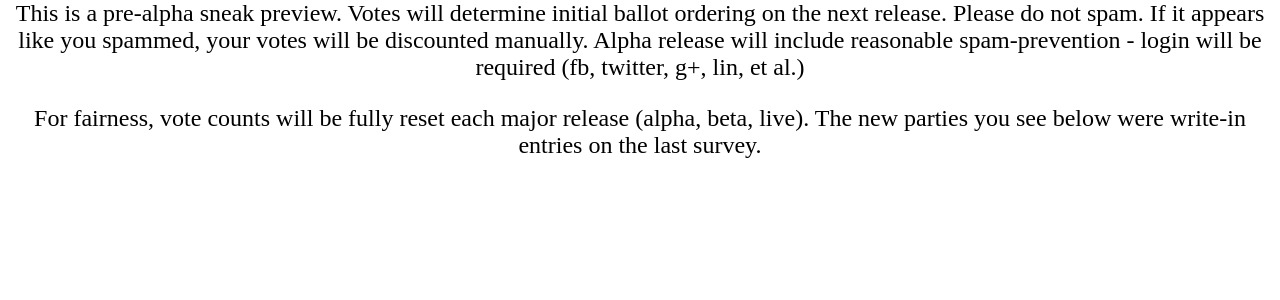
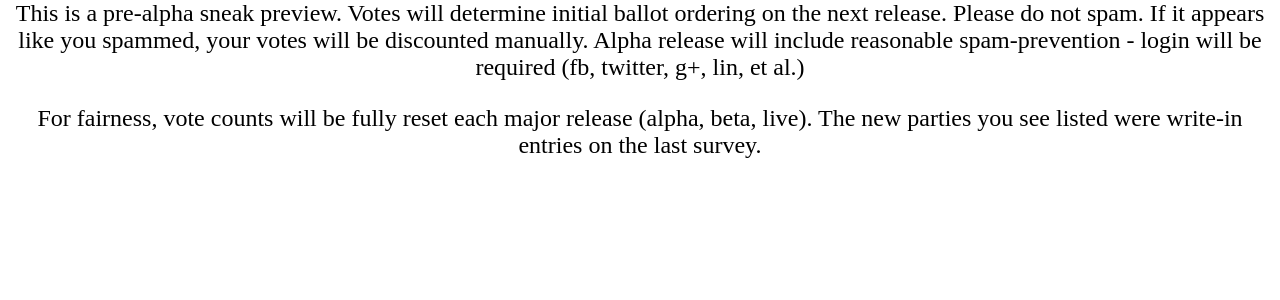
Before and after one commit to ThirdCoalition/primary, a Django app: page / in a window 1280 px wide. Shown: the part 274-574 px from the top of the page. Run offline with Django 3.2, Linux system fonts and the light colour scheme; data comes from the database, SQL or seed files in the repository; data that the repository does not hold is empty.

Commit message:
typo after moving text to bottom

```diff
--- a/templates/primary.html
+++ b/templates/primary.html
@@ -32,7 +32,7 @@
 
   <p class="introtext">This is a pre-alpha sneak preview. Votes will determine initial ballot ordering on the next release. Please do not spam. If it appears like you spammed, your votes will be discounted manually. Alpha release will include reasonable spam-prevention - login will be required (fb, twitter, g+, lin, et al.)
 
-  <p class="introtext">For fairness, vote counts will be fully reset each major release (alpha, beta, live). The new parties you see below were write-in entries on the last survey.</p>
+  <p class="introtext">For fairness, vote counts will be fully reset each major release (alpha, beta, live). The new parties you see listed were write-in entries on the last survey.</p>
 </div>
 
 {% endblock %}
```
